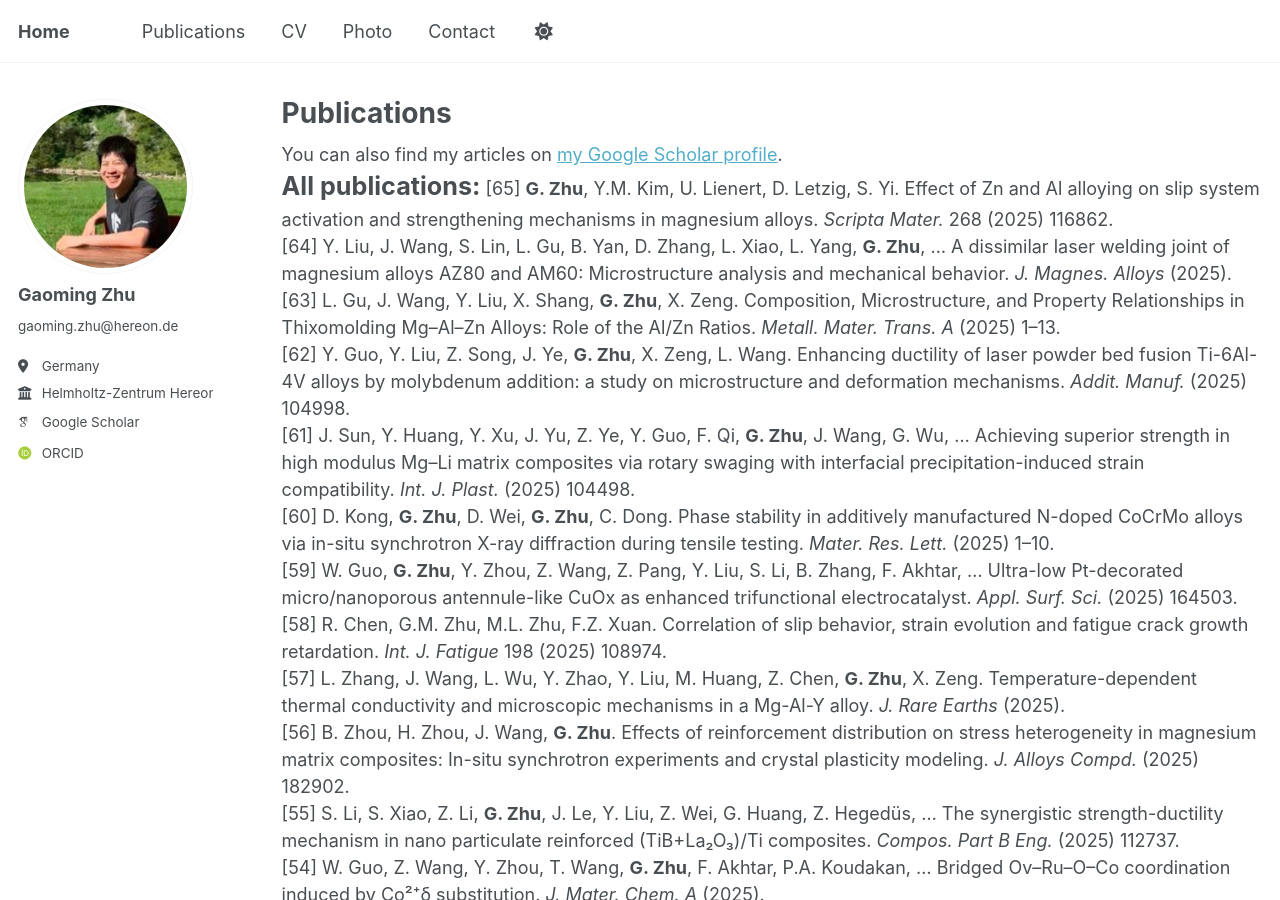
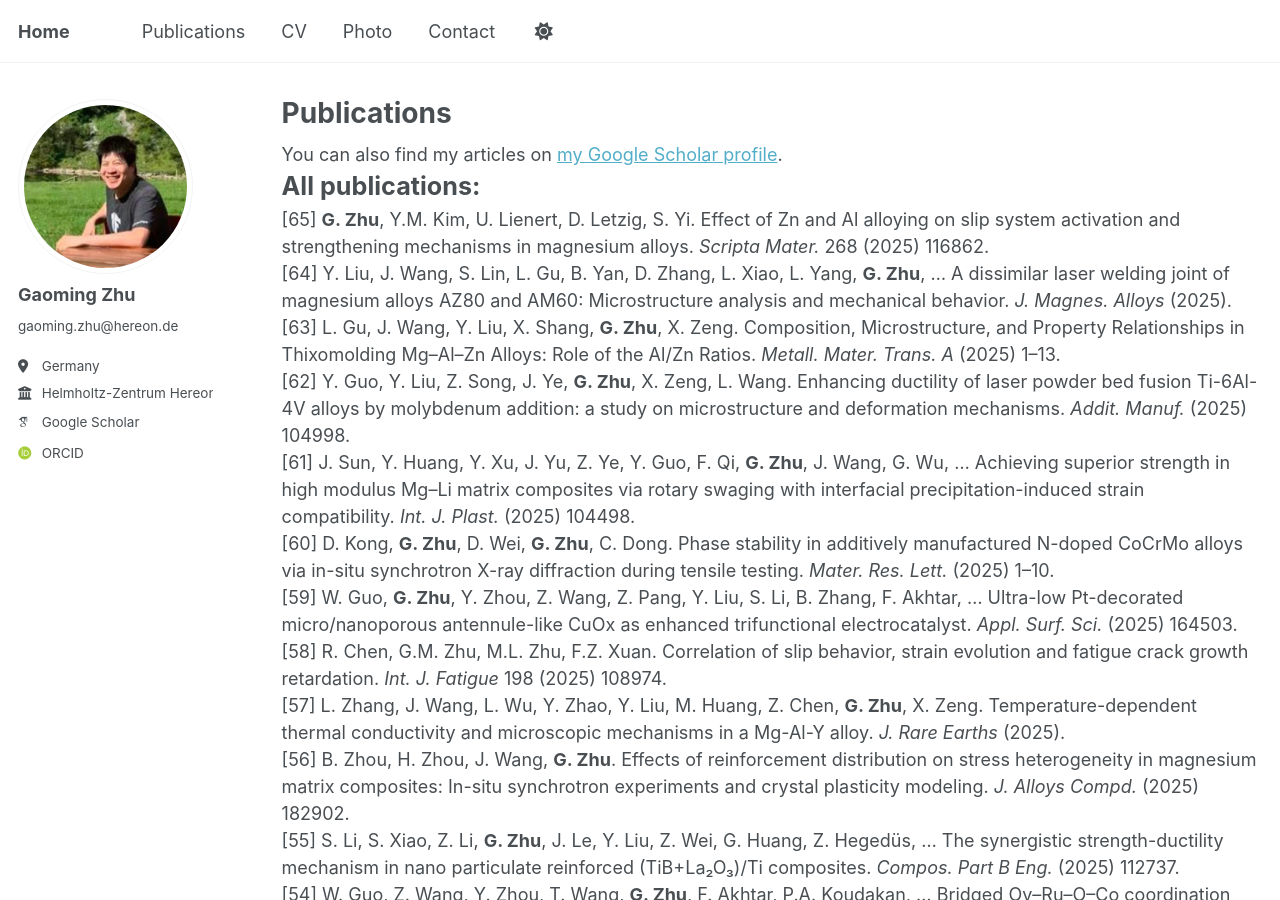
Before and after one commit to zgm900613/zgm900613.github.io, a Jekyll site: the page built from _pages/publications.html, in a window 1280 px wide and 900 px high. Built offline with Jekyll 4.4.1, drawn with Linux system fonts in a browser that asks for light colours; some web fonts are replaced; a script that is not in the unit is left out.

Commit message:
Update publications.html

```diff
--- a/_pages/publications.html
+++ b/_pages/publications.html
@@ -18,7 +18,7 @@ p {
 {% endif %}
 
 
-<strong><span style="font-size: 1.4em;">All publications:</span></strong>
+<strong><span style="font-size: 1.4em;">All publications:</span></strong><br>
 
 [65] <strong>G. Zhu</strong>, Y.M. Kim, U. Lienert, D. Letzig, S. Yi. Effect of Zn and Al alloying on slip system activation and strengthening mechanisms in magnesium alloys. <em>Scripta Mater.</em> 268 (2025) 116862.<br>
 [64] Y. Liu, J. Wang, S. Lin, L. Gu, B. Yan, D. Zhang, L. Xiao, L. Yang, <strong>G. Zhu</strong>, … A dissimilar laser welding joint of magnesium alloys AZ80 and AM60: Microstructure analysis and mechanical behavior. <em>J. Magnes. Alloys</em> (2025).<br>
```
